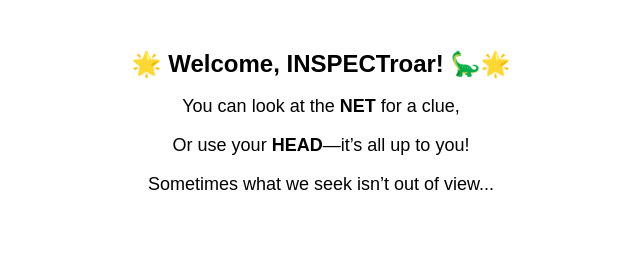
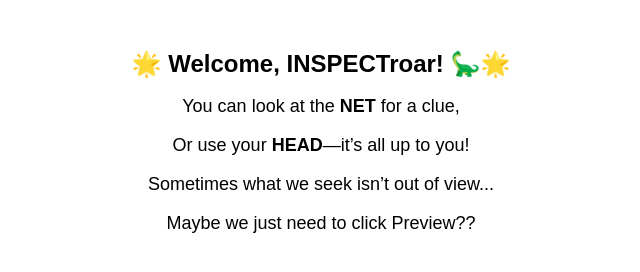
Before and after one commit to myrelll/CTF1, a plain HTML site: page index.html in a window 1280 px wide. Shown: the whole page, without its empty margins (319-959 px from the left). Drawn offline with Linux system fonts and the light colour scheme.

Commit message:
Update index.html

```diff
--- a/index.html
+++ b/index.html
@@ -32,6 +32,7 @@
     <p>You can look at the <strong>NET</strong> for a clue,</p>
     <p>Or use your <strong>HEAD</strong>—it’s all up to you!</p>
     <p>Sometimes what we seek isn’t out of view...</p>
+    <p>Maybe we just need to click Preview??</p>
 
 </body>
 </html>
```
